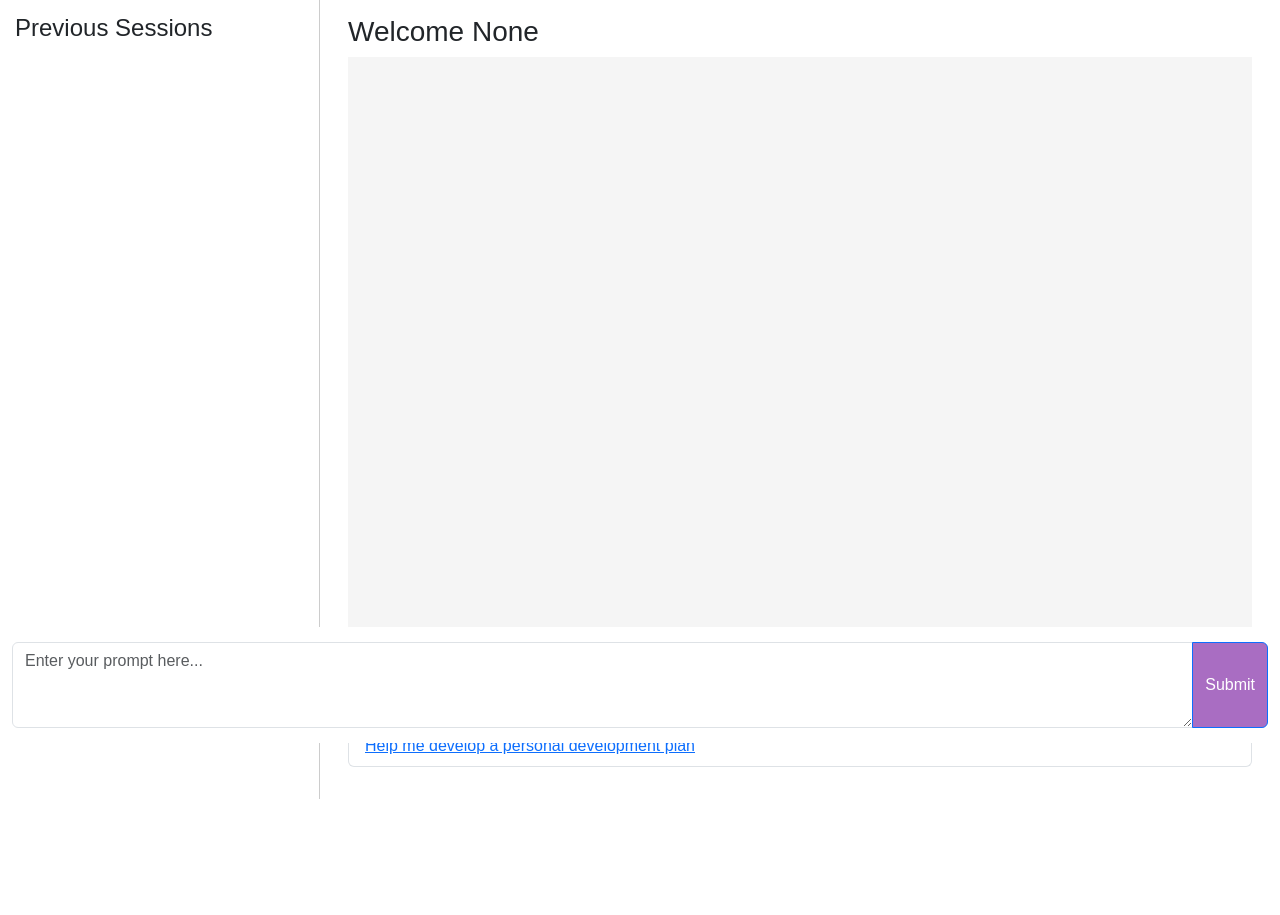
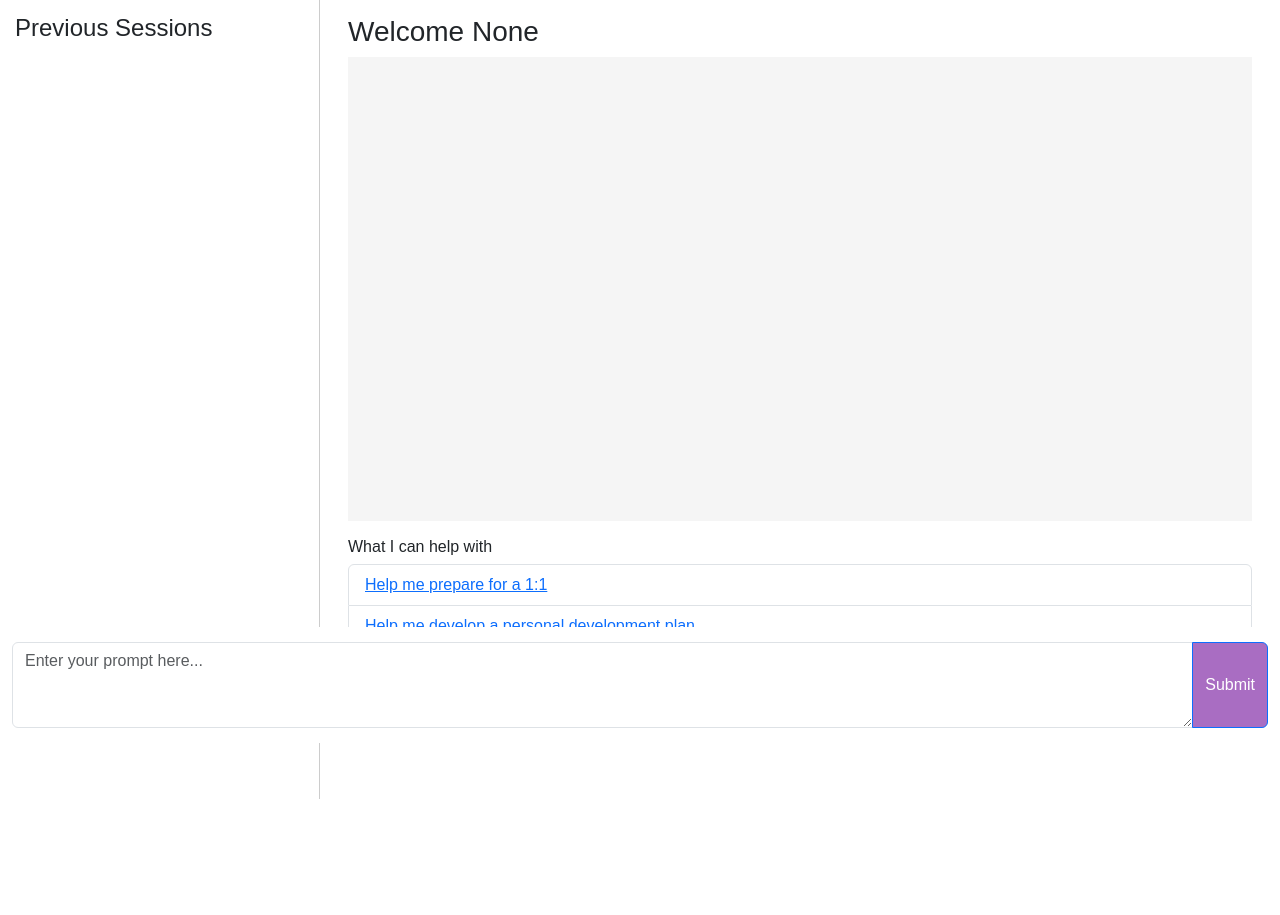
Before and after one commit to olliecoombe66/specchio, a Flask app: page /chat in a window 1280 px wide. Shown: the part 57-972 px from the top of the page. Run offline with Flask 3, Linux system fonts and the light colour scheme; data comes from the database, SQL or seed files in the repository; both versions use the stored data as it was after the commit; data that the repository does not hold is empty.

Commit message:
update height

```diff
--- a/app.py
+++ b/app.py
@@ -196,6 +196,7 @@ def query_view2(session_id=None):
         html_response = markdown2.markdown(response)
         history = load_conversation_history(session['user_id'], session_id)
         print(history)
+        create_session(user[0], session['session_id'])
         session.modified = True
         return jsonify({'response': html_response})
 
@@ -219,7 +220,7 @@ def login():
             session['session_id'] = generate_session_id()
             session['user_id'] = user[0]
 
-            create_session(user[0], session['session_id'])
+
             session['username'] = username
             session['conversation_history'] = load_conversation_history(user[0], session['session_id'])
 
--- a/static/css/style.css
+++ b/static/css/style.css
@@ -8,7 +8,7 @@ html, body {
 .chat-container {
     display: flex;
     flex-direction: column;
-    height: 100vh;
+    height: 85vh;
 }
 
 .btn {
```
Also changed, not shown: database.db.
